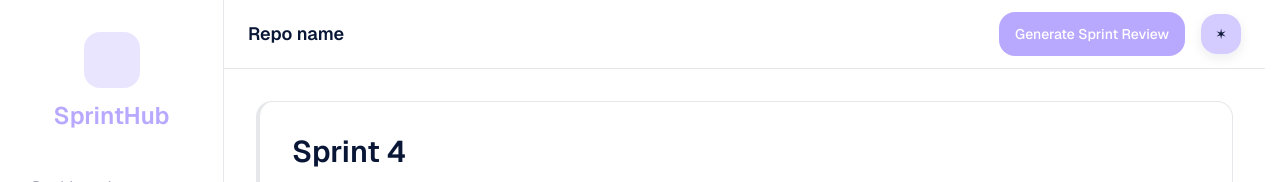
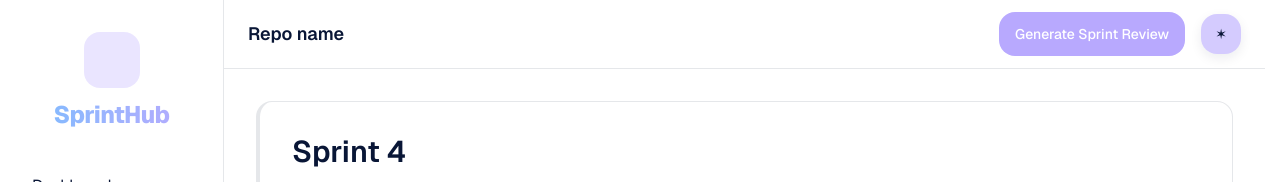
Before and after one commit to UOA-CS732-S1-2026/group-project-radiant-rabbits, a Next.js app: page /current-sprint in a window 1280 px wide. Shown: the top 182 px of the page. Built offline with nearby package versions, Linux system fonts and the light colour scheme.

Commit message:
feat(groups): add SprintHubTitle component into side bar

```diff
--- a/src/components/ui/SideNav.tsx
+++ b/src/components/ui/SideNav.tsx
@@ -3,6 +3,7 @@
 import { LogOut, Settings } from "lucide-react";
 import Link from "next/link";
 import { usePathname } from "next/navigation";
+import SprintHubTitle from "@/components/ui/SprintHubTitle";
 
 const navItems = [
   { href: "/dashboard", label: "Dashboard" },
@@ -27,9 +28,13 @@ export default function SideNav() {
     <nav className="flex w-56 shrink-0 self-stretch border-r border-brand-dark/10 bg-brand-surface px-md py-xl">
       <div className="flex min-h-screen w-full flex-col">
         {/* Logo */}
-        <div className="mb-xl flex flex-col items-center gap-sm">
-          <div className="h-14 w-14 rounded-xl bg-brand-accent/30" />
-          <p className="text-h3 font-semibold text-brand-accent">SprintHub</p>
+        <div className="mb-xl flex w-full flex-col items-center gap-sm px-xs">
+          <div className="h-14 w-14 shrink-0 rounded-xl bg-brand-accent/30" />
+          <SprintHubTitle
+            as="p"
+            size="md"
+            className="w-full text-center leading-tight"
+          />
         </div>
 
         {/* Main nav links */}
--- a/src/components/ui/SprintHubTitle.tsx
+++ b/src/components/ui/SprintHubTitle.tsx
@@ -5,7 +5,7 @@ export type SprintHubTitleSize = "hero" | "lg" | "md" | "sm";
 const sizeClasses: Record<SprintHubTitleSize, string> = {
   hero: "text-4xl leading-[1.08] sm:text-5xl md:text-6xl",
   lg: "text-2xl leading-tight sm:text-3xl",
-  md: "text-lg leading-tight sm:text-xl",
+  md: "text-xl leading-tight sm:text-2xl",
   sm: "text-base leading-tight sm:text-lg",
 };
 
```
